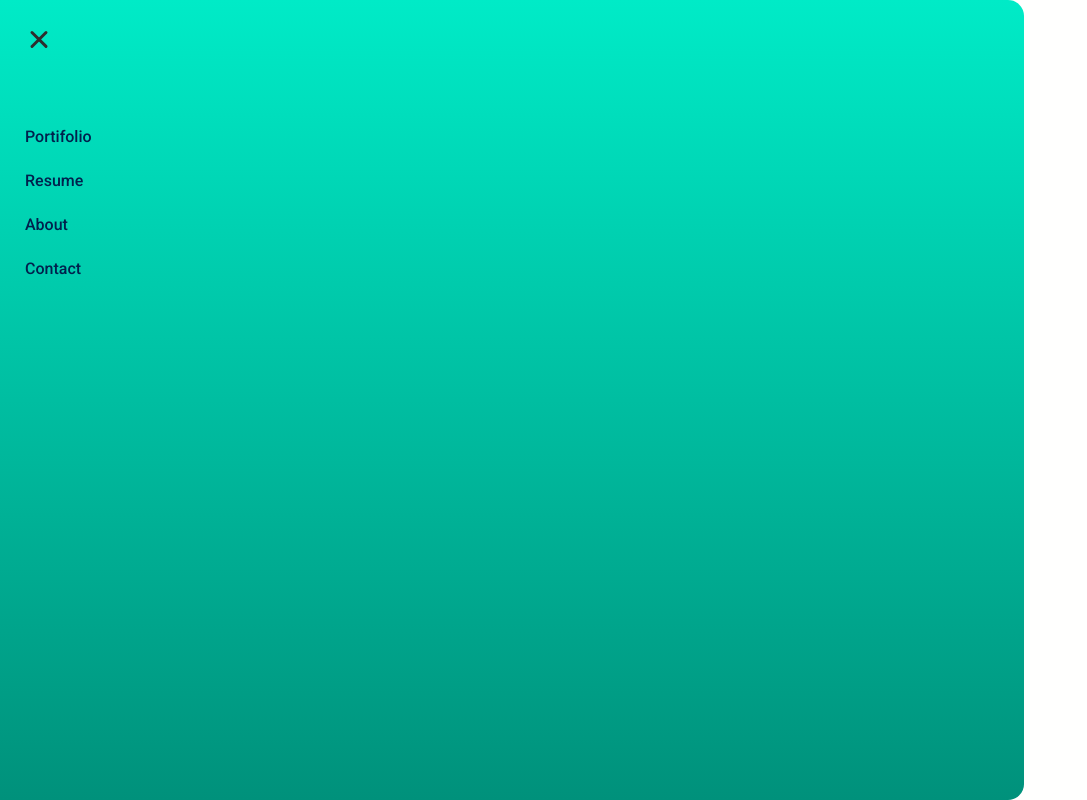
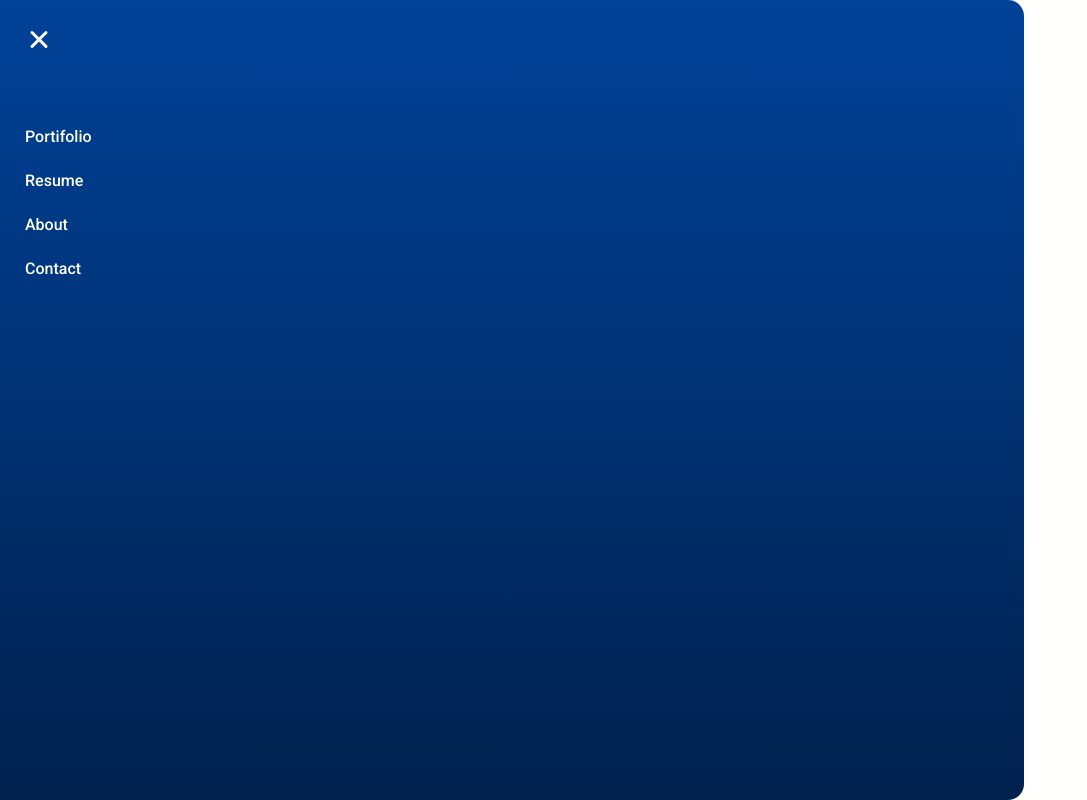
Before and after one commit to oleoz1n/Portifolio, a React (Vite) app: page / in a window 1280 px wide. Both pictures are taken after a click on the button 40 px from the left and 43 px from the top of the page. Shown: the whole page, without its empty margins (0-1087 px from the left). Built offline with nearby package versions, Linux system fonts and the light colour scheme.

Commit message:
mudança de cores

```diff
--- a/src/components/header/navbar/index.tsx
+++ b/src/components/header/navbar/index.tsx
@@ -70,7 +70,7 @@ const Path = (props: any) => (
   <motion.path
     fill="transparent"
     strokeWidth="3"
-    stroke="hsl(0, 0%, 18%)"
+    stroke="hsl(0, 0%, 100%)"
     strokeLinecap="round"
     {...props}
   />
--- a/src/components/header/navbar/navbar.module.css
+++ b/src/components/header/navbar/navbar.module.css
@@ -13,8 +13,8 @@ nav {
     bottom: 0;
     width: 80vw;
     border-radius: 0 1rem 1rem 0;
-    background: rgb(0,145,123);
-    background: linear-gradient(0deg, rgba(0,145,123,1) 0%, rgba(0,235,199,1) 100%);
+    background: rgb(0,33,77);
+    background: linear-gradient(0deg, rgba(0,33,77,1) 0%, rgba(0,66,153,1) 100%);
   }
 
   button {
@@ -48,10 +48,8 @@ nav {
 
 
 .navli {
-  color:#00214d;
+  color:#FFE;
   font-weight: 500;
-  -webkit-stroke-color: black;
-  -webkit-stroke-width: 1px;
 }
 
 
```
